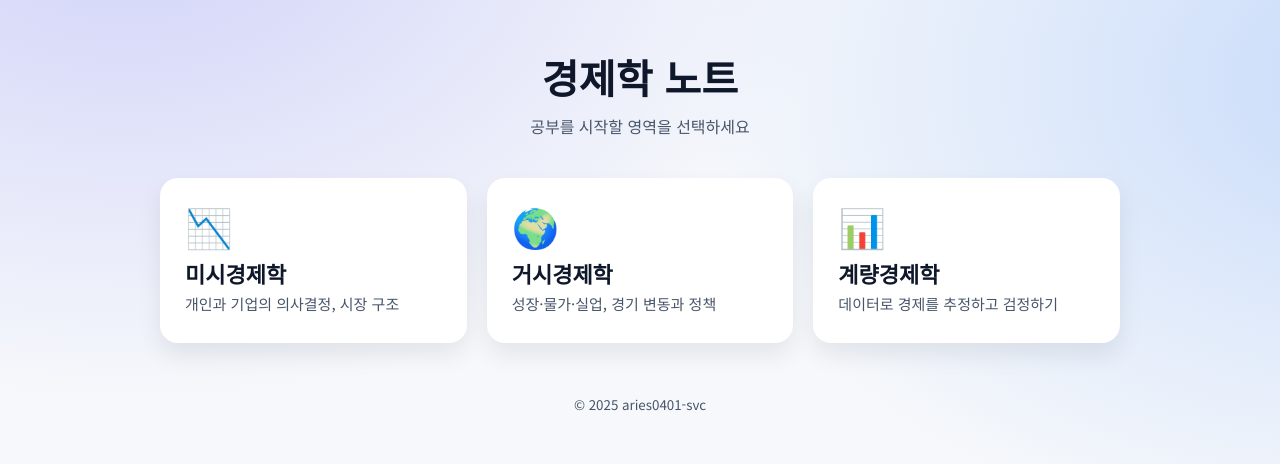
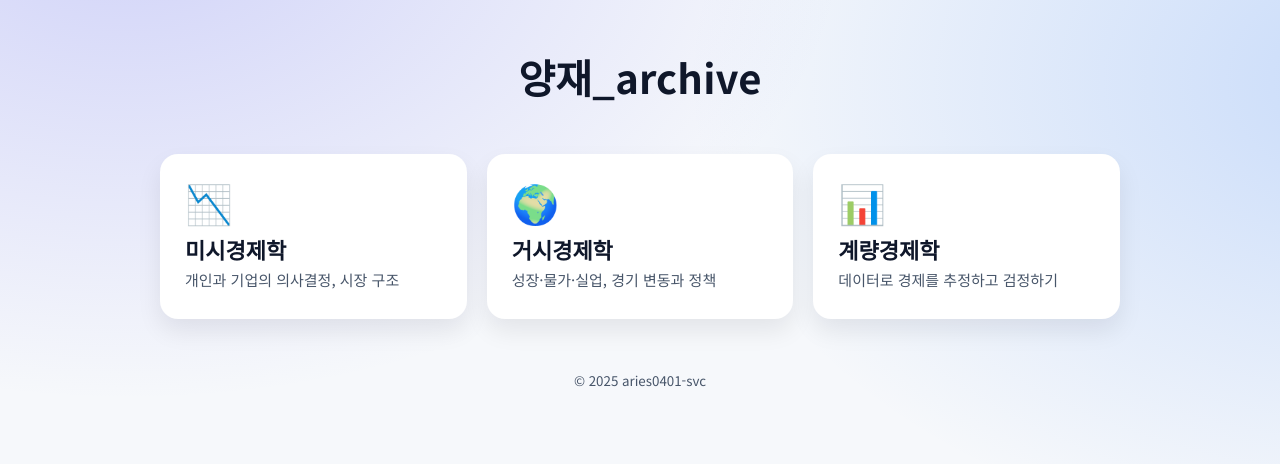
Before and after one commit to Aries0401-svc/aries0401-svc.github.io, a plain HTML site: page index.html in a window 1280 px wide. Drawn offline with Linux system fonts and the light colour scheme.

Commit message:
Update index.html

```diff
--- a/index.html
+++ b/index.html
@@ -3,7 +3,7 @@
 <head>
   <meta charset="utf-8" />
   <meta name="viewport" content="width=device-width, initial-scale=1" />
-  <title>경제학 노트 | Micro · Macro · Metrics</title>
+  <title>양재_archive | Micro · Macro · Metrics</title>
   <meta name="description" content="미시경제학, 거시경제학, 계량경제학 중에서 선택하세요." />
 
   <!-- Google tag (gtag.js) -->
@@ -22,8 +22,7 @@
 </head>
 <body>
   <header class="site-header">
-    <h1>경제학 노트</h1>
-    <p class="subtitle">공부를 시작할 영역을 선택하세요</p>
+    <h1>양재_archive</h1>
   </header>
 
   <main class="grid">
```
